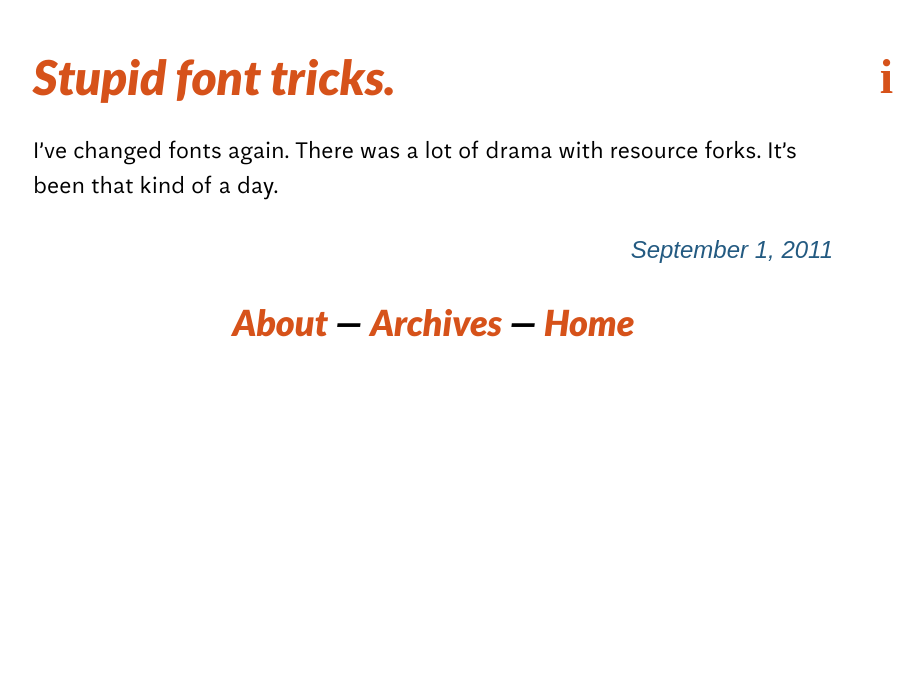
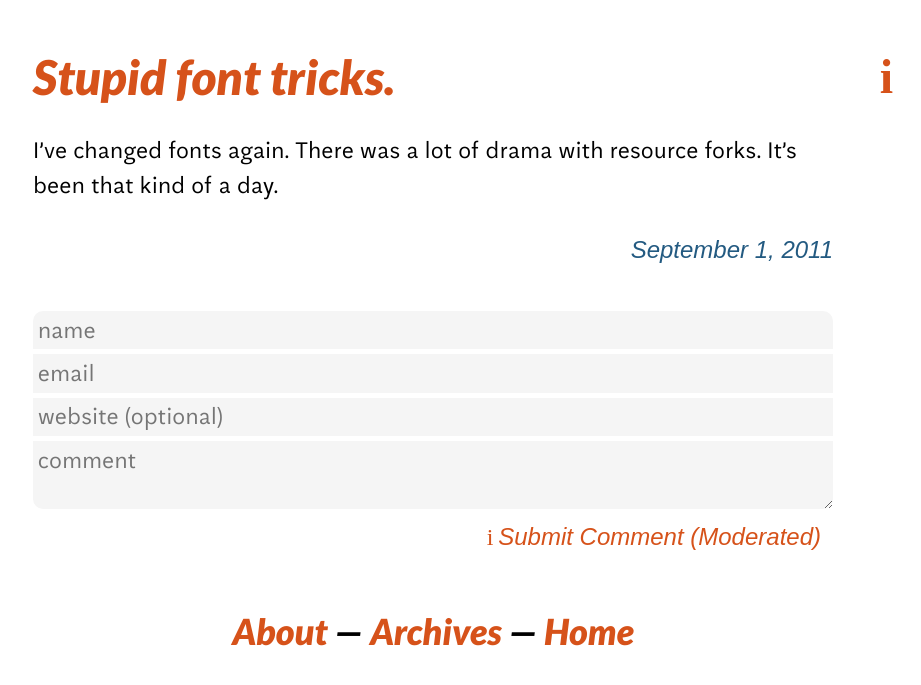
Before and after one commit to enaeher/blog, a Jekyll site: the page built from _posts/2011-09-01-fonts-again.md, in a window 1280 px wide. Shown: the top 685 px of the page, without its empty margins (7-928 px from the left). Built offline with Jekyll 4.4.1, drawn with Linux system fonts in a browser that asks for light colours; some web fonts are replaced.

Commit message:
Add comment templates and styling

```diff
--- a/_includes/post-skeleton.html
+++ b/_includes/post-skeleton.html
@@ -10,6 +10,46 @@
       {% endif %}
     </h1>
     {{ content }}
+
+    <!-- Date footer -->
     <p class="entry-meta">
       <abbr class="published">{{ post.date | date: "%B" }} {{ post.date | date: "%-d" }}, {{ post.date | date: "%Y" }}</abbr>
     </p>
+
+    <!-- Comments -->
+    {% if site.data.comments[page.slug] %}
+      <h2>
+        {% if site.data.comments[page.slug].size > 1 %}
+          {{ site.data.comments[page.slug] | size }}
+        {% endif %}
+        Comments
+      </h2>
+      {% assign comments = site.data.comments[page.slug] | sort %}
+      {% for comment in comments %}
+              <p class="comment-attribution">
+          {% if comment[1].url %}
+            <a href="{{ comment[1].url }}">
+          {% endif %}
+          {{ comment[1].name }}{% if comment[1].url %}</a>{% endif %},
+            {{ comment[1].date | date: "%B %d, %Y" }}:
+            </p>
+        <div class="comment-body">
+          {{ comment[1].comment | markdownify }}
+        </div>
+
+      {% endfor %}
+    {% endif %}
+
+    {% assign comments = site.data.comments | where:'product',page.slug %}
+
+    <!-- Comment form -->
+    <form id="comment-form" method="POST" action="https://elinaeher-staticman.herokuapp.com/v3/entry/github/enaeher/blog/master/comments">
+      <input name="options[redirect]" type="hidden" value="{{ post.url | absolute_url }}">
+      <!-- e.g. "2016-01-02-this-is-a-post" -->
+      <input name="options[slug]" type="hidden" value="{{ page.slug }}">
+      <input class="top-input" name="fields[name]" type="text" placeholder="name" required>
+      <input name="fields[email]" type="email" placeholder="email" required>
+      <input name="fields[url]" type="url" placeholder="website (optional)">
+      <textarea class="bottom-input" name="fields[comment]" placeholder="comment" required></textarea>
+      <button type="submit">Submit Comment (Moderated)</button>
+    </form>
--- a/css/main.css
+++ b/css/main.css
@@ -36,6 +36,18 @@ p, figure {
   margin-top: 1.2rem;
   margin-bottom: 1.2rem;
   hyphens: auto;
+}
+
+.comment-body p {
+  margin-top: 0;
+}
+
+p.comment-attribution {
+  margin-bottom: 0;
+  text-align: left;
+  font-size: .75rem;
+  line-height: 1;
+
 }
 
 img {
@@ -144,6 +156,7 @@ p.entry-meta {
   font-style: italic;
   font-size: 36px;
   margin: 1rem;
+  clear: both;
 }
 
 .footnotes {
@@ -160,3 +173,63 @@ p.entry-meta {
 pre {
   white-space: pre-wrap;
 }
+
+/* Comment form */
+
+#comment-form {
+  margin-top: 1.8rem;
+  margin-bottom: 4rem;
+}
+
+input, textarea {
+  display: block;
+  width: 100%;
+  margin-top: .2rem;
+  margin-bottom: .2rem;
+  padding: .2em;
+  border: none;
+  background-color: #f5f5f5;
+  font-size: 24px;
+  hyphens: auto;
+  font-family: 'Aften Screen', sans-serif;
+}
+
+.top-input {
+  border-top-left-radius: 10px;
+  border-top-right-radius: 10px;
+}
+
+.bottom-input {
+  border-bottom-left-radius: 10px;
+  border-bottom-right-radius: 10px;
+
+}
+
+button {
+  border-radius: 10px;
+  margin-top: .2rem;
+  margin-bottom: .2rem;
+  padding: .2em;
+  padding-left: .5em;
+  padding-right: .5em;
+  border: none;
+  font-size: 24px;
+  font-family: 'Aften Screen', sans-serif;
+  font-style: italic;
+  text-align: right;
+  background-color: transparent;
+  color: #D6521A;
+  float: right;
+}
+
+button:hover {
+  background-color: #D6521A;
+  color: white;
+}
+
+button:before {
+  font-family: 'ArrrowsRegular';
+  font-style: normal;
+  /* right arrow */
+  content: 'i ';
+}
```
